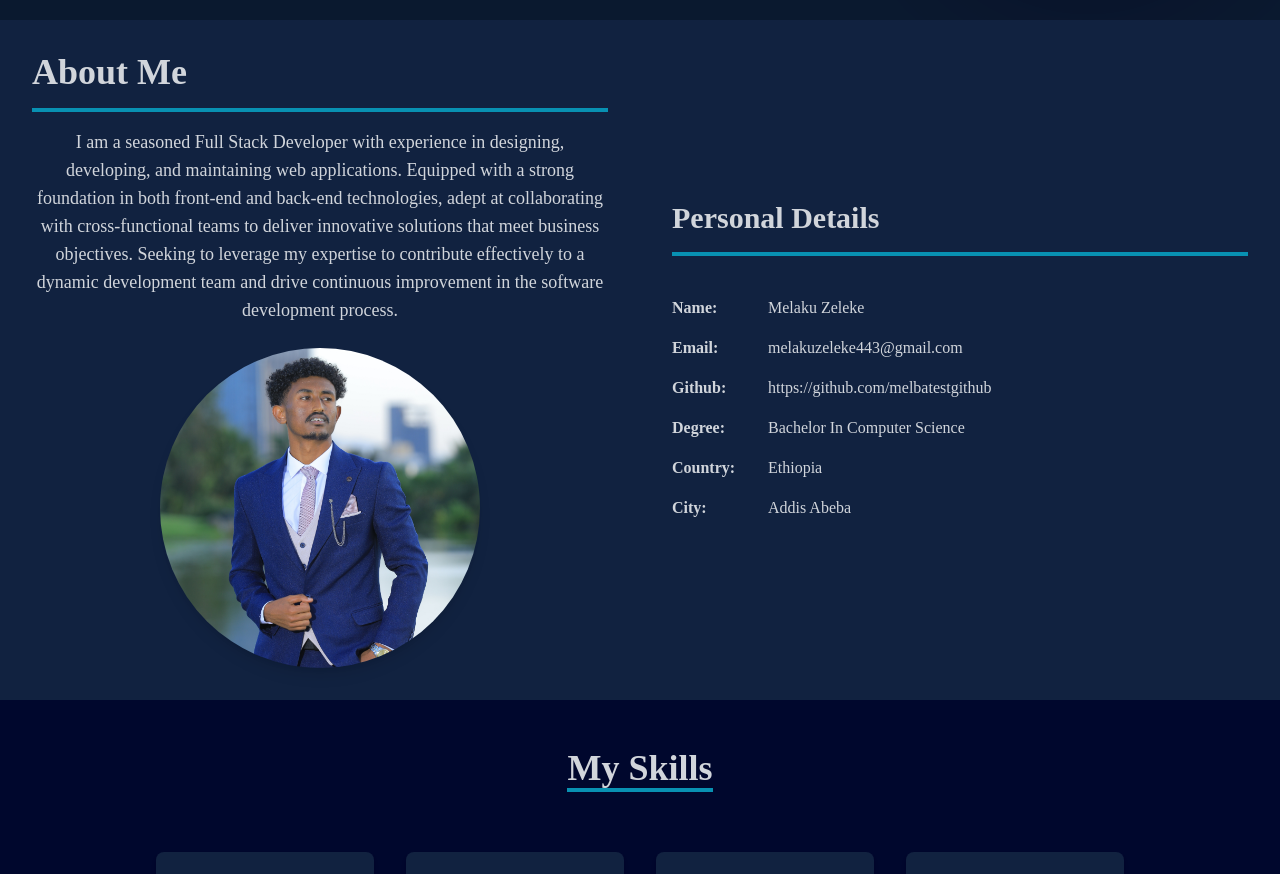
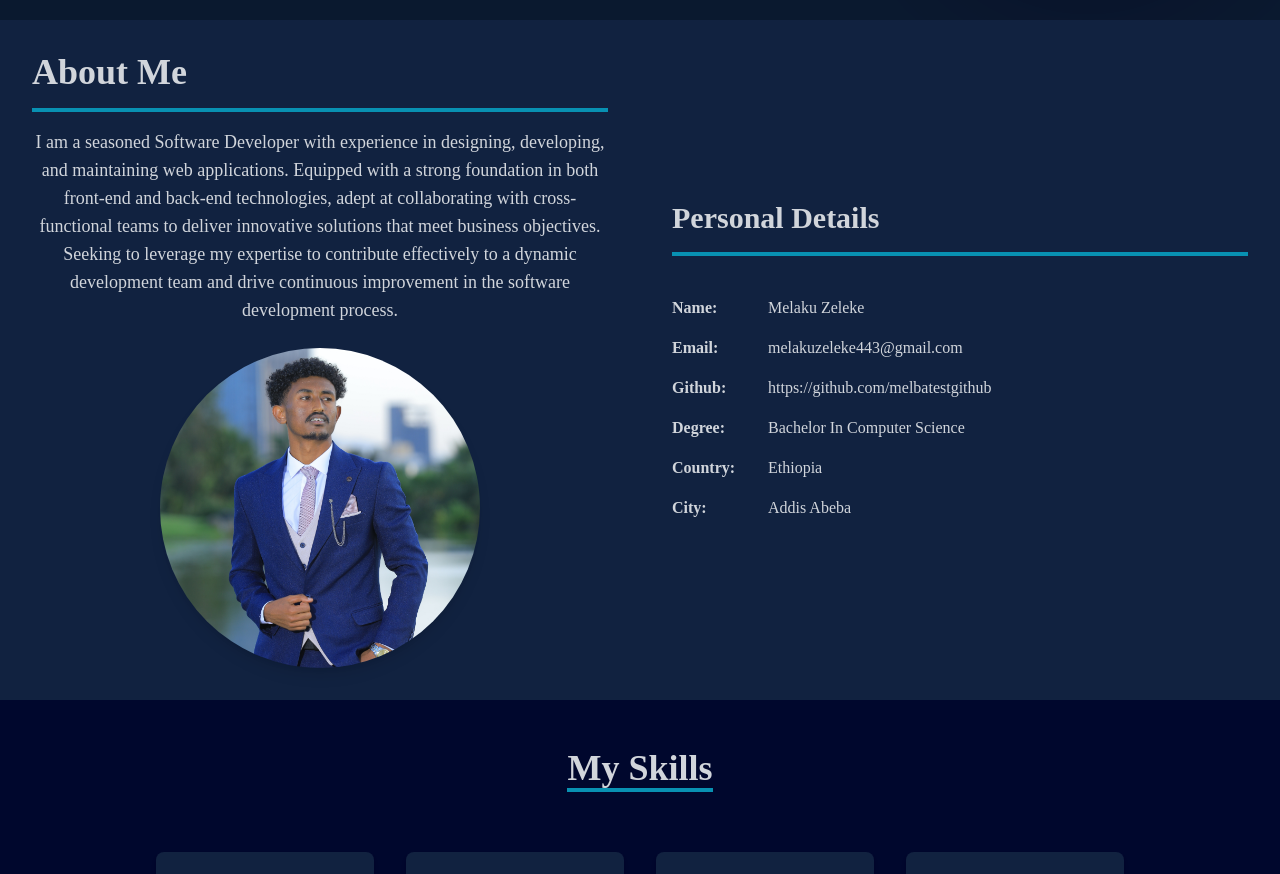
Before and after one commit to melbatestgithub/Personal-Portfolio-in-React-JS, a React (Create React App) app: page / in a window 1280 px wide. Shown: the part 780-1654 px from the top of the page. Built offline with nearby package versions, Linux system fonts and the light colour scheme.

Commit message:
minor update

```diff
--- a/src/components/About.jsx
+++ b/src/components/About.jsx
@@ -27,7 +27,7 @@ const About = () => {
             transition={{ duration: 1 }}
           ></motion.div>
           <p className="text-lg text-center">
-            I am a seasoned Full Stack Developer with experience in designing, developing, and maintaining web applications. Equipped with a strong foundation in both front-end and back-end technologies, adept at collaborating with cross-functional teams to deliver innovative solutions that meet business objectives. Seeking to leverage my expertise to contribute effectively to a dynamic development team and drive continuous improvement in the software development process.
+            I am a seasoned Software Developer with experience in designing, developing, and maintaining web applications. Equipped with a strong foundation in both front-end and back-end technologies, adept at collaborating with cross-functional teams to deliver innovative solutions that meet business objectives. Seeking to leverage my expertise to contribute effectively to a dynamic development team and drive continuous improvement in the software development process.
           </p>
         </motion.div>
         <motion.div
```
